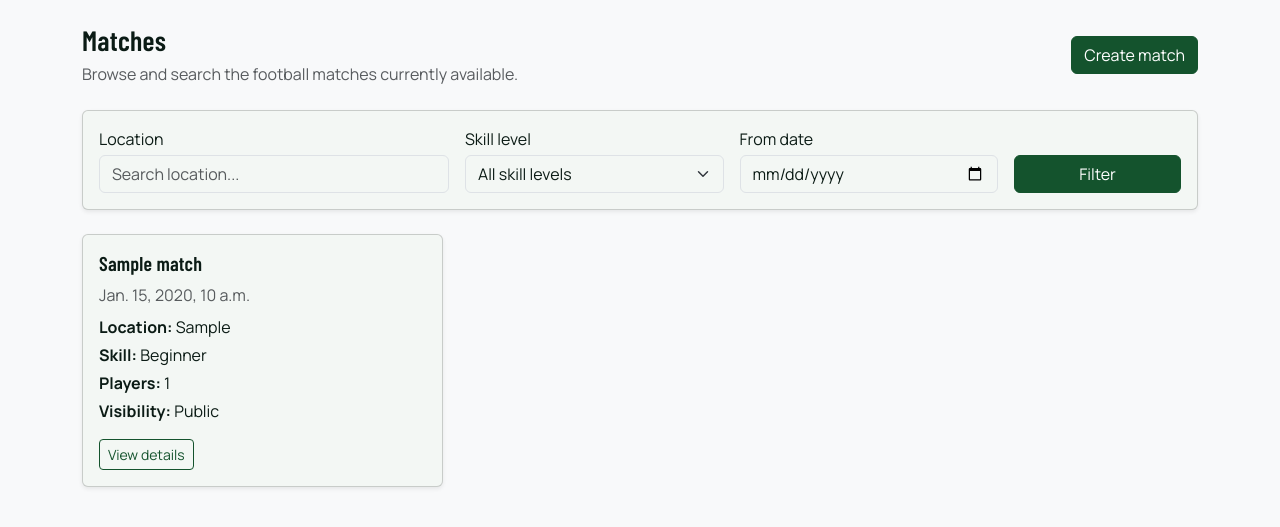
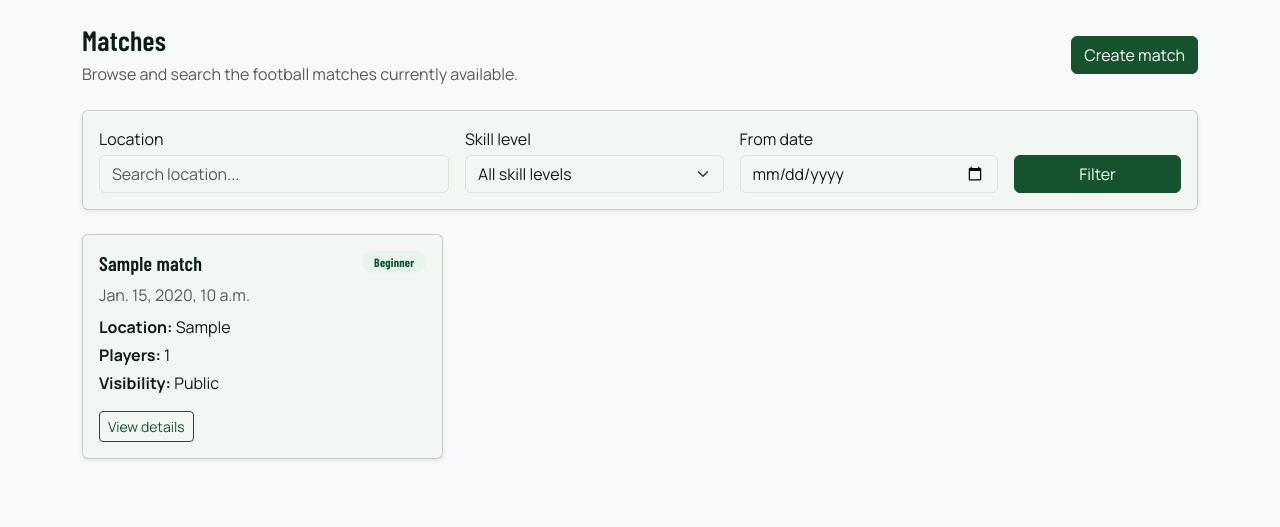
Before and after one commit to scanonc/Local-Sports, a Django app: page /matches/ in a window 1280 px wide. Shown: the part 58-585 px from the top of the page. Run offline with Django 5.2, Linux system fonts and the light colour scheme; tables that the repository leaves empty hold one stand-in row (values such as "Sample post"); some web fonts are replaced.

Commit message:
feat: add colored skill level badges to match list and detail

```diff
--- a/matches/templates/matches/match_list.html
+++ b/matches/templates/matches/match_list.html
@@ -44,10 +44,18 @@
     <div class="col-md-6 col-lg-4">
         <div class="card h-100 shadow-sm">
             <div class="card-body">
-                <h2 class="h5 card-title mb-2">{{ match.title }}</h2>
+                <h2 class="h5 card-title mb-2 d-flex justify-content-between align-items-start gap-2">
+                    <span>{{ match.title }}</span>
+                    {% if match.skill_level == 'beginner' %}
+                    <span class="skill-badge skill-badge-beginner">{{ match.get_skill_level_display }}</span>
+                    {% elif match.skill_level == 'intermediate' %}
+                    <span class="skill-badge skill-badge-intermediate">{{ match.get_skill_level_display }}</span>
+                    {% elif match.skill_level == 'advanced' %}
+                    <span class="skill-badge skill-badge-advanced">{{ match.get_skill_level_display }}</span>
+                    {% endif %}
+                </h2>
                 <p class="card-text text-muted mb-2">{{ match.date_time }}</p>
                 <p class="card-text mb-1"><strong>Location:</strong> {{ match.location }}</p>
-                <p class="card-text mb-1"><strong>Skill:</strong> {{ match.get_skill_level_display }}</p>
                 <p class="card-text mb-1"><strong>Players:</strong> {{ match.max_players }}</p>
                 <p class="card-text mb-3"><strong>Visibility:</strong> {{ match.get_visibility_display }}</p>
                 <a class="btn btn-outline-primary btn-sm" href="{% url 'matches:match_detail' match.pk %}">View details</a>
```
Also changed, not shown: matches/templates/matches/match_detail.html (+9 -1 lines).
